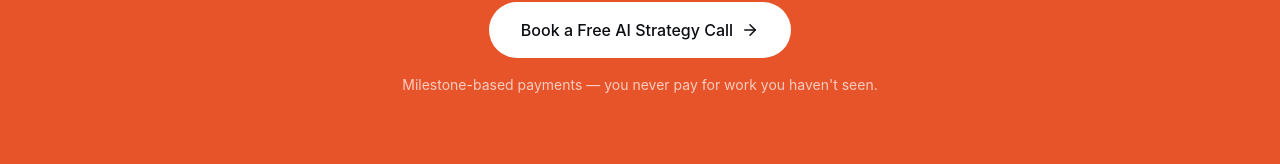
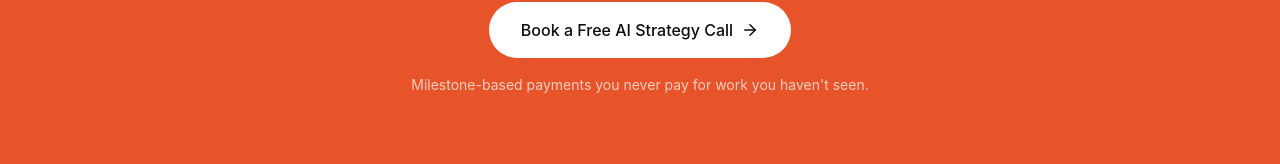
Before and after one commit to abdulhadihasankhan-art/nexora, a Next.js app: page / in a window 1280 px wide. Shown: the part 5477-5641 px from the top of the page. Built offline with nearby package versions, Linux system fonts and the light colour scheme.

Commit message:
Update FinalCTA.tsx

```diff
--- a/components/sections/FinalCTA.tsx
+++ b/components/sections/FinalCTA.tsx
@@ -18,7 +18,7 @@ export function FinalCTA() {
           {CTA_LABEL} <ArrowRight size={18} aria-hidden="true" />
         </a>
         <p className="text-xs text-white/70 mt-4">
-          Milestone-based payments — you never pay for work you haven&apos;t seen.
+          Milestone-based payments you never pay for work you haven&apos;t seen.
         </p>
       </div>
     </section>
```
